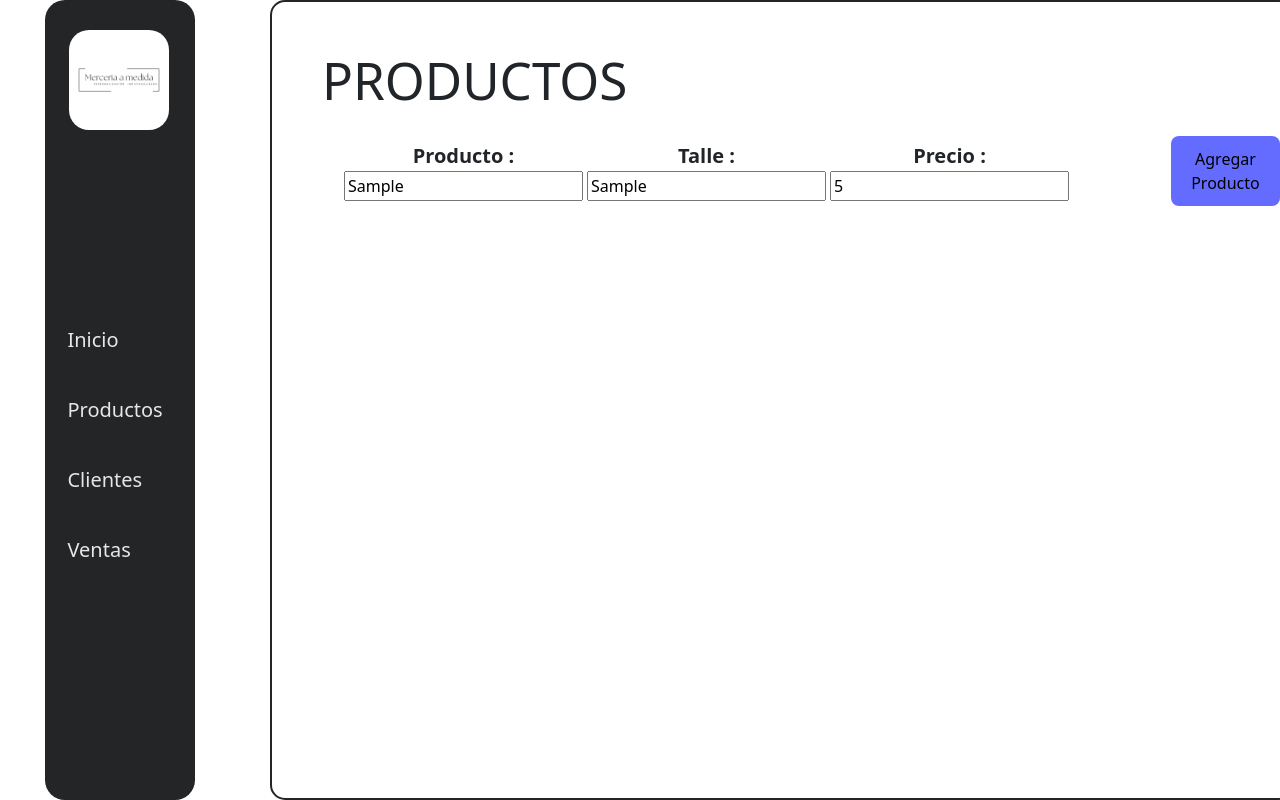
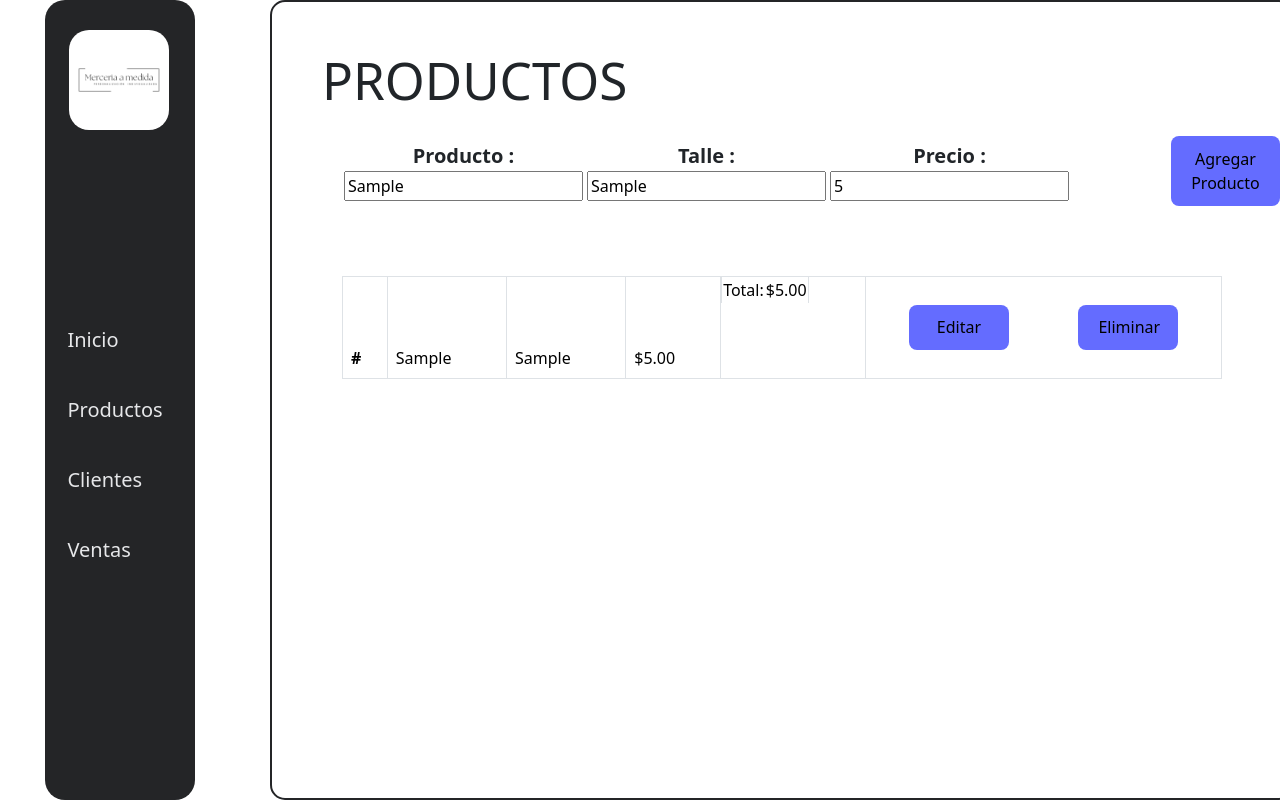
Before and after one commit to Agu1laredu/ControlDeVentas, a React (Vite) app: page /Productos in a window 1280 px wide. Both pictures are taken after typing "Sample", "Sample", "5" into the empty fields and a click on the button "Agregar Producto". Shown: the top 800 px of the page. Built offline with nearby package versions, Linux system fonts and the light colour scheme; no server answers.

Commit message:
correccion de tabla productos completa 80%

```diff
--- a/src/Screen/Produtos/Producto.tsx
+++ b/src/Screen/Produtos/Producto.tsx
@@ -139,23 +139,18 @@ class ProductManager {
 function Productos() {
   const [productList, setProductList] = useState<Product[]>([]);
   const [currentProduct, setCurrentProduct] = useState<Product | null>(null);
+  const [totalPrice, setTotalPrice] = useState<number>(0); // Estado para el precio total
   const productManager = new ProductManager();
 
   useEffect(() => {
     productManager.loadProductsFromLocalStorage();
     setProductList(productManager.getProducts());
+    updateTotalPrice();
   }, []);
 
   const handleFormSubmit = async (event: React.FormEvent<HTMLFormElement>) => {
     event.preventDefault();
     try {
-      // Obtiene la información del usuario autenticado
-      const userResponse = await client.auth.admin.getUserById("userId");
-
-      // Utilizamos el operador de encadenamiento opcional (?.) para acceder a user.id
-      const userId = userResponse.data?.user?.id;
-
-      if (userId) {
       const formData = new FormData(event.currentTarget);
       const name = formData.get("name") as string;
       const price = parseFloat(formData.get("price") as string);
@@ -166,34 +161,57 @@ function Productos() {
           name,
           price,
           Talle,
-            userId, // Usamos userId directamente
         },
       ]);
 
       console.log(result);
 
-        productManager.addProduct(name, price, Talle); // Agrega el producto localmente
-        productManager.saveProductsToLocalStorage(); // Guarda los productos en el localStorage
-        setProductList(productManager.getProducts());
-      } else {
-        // El usuario no está autenticado, puedes manejarlo según tus necesidades
-        console.error("Usuario no autenticado.");
-      }
-    } catch (err) {
-      console.error(err);
+      productManager.addProduct(name, price, Talle);
+      productManager.saveProductsToLocalStorage();
+      const updatedProductList = [
+        ...productList,
+        productManager.getProducts()[productManager.getProducts().length - 1],
+      ]; // Agrega el último producto agregado a la lista actual
+      setProductList(updatedProductList);
+      updateTotalPrice();
+    } catch (error) {
+      console.error(error);
+      throw error;
     }
   };
 
-  // Función para eliminar un producto
-  const handleDeleteProduct = (id: number) => {
+  const handleDeleteProduct = async (id: number) => {
+    try {
+      // Elimina el producto de la base de datos de Supabase
+      const result = await client.from("Products").delete().eq("id", id);
+
+      console.log(result);
+
+      // Elimina el producto localmente
       productManager.deleteProduct(id);
-    productManager.saveProductsToLocalStorage(); // Guardamos los productos en el localStorage
-    setProductList(productManager.getProducts());
+      productManager.saveProductsToLocalStorage();
+      const updatedProductList = productList.filter(
+        (product) => product.id !== id
+      );
+      setProductList(updatedProductList);
+      updateTotalPrice();
+    } catch (error) {
+      console.error(error);
+      throw error;
+    }
   };
 
   // Función para editar un producto
   const handleEditProduct = (product: Product) => {
     setCurrentProduct(product);
+  };
+
+  // Función para actualizar el precio total
+  const updateTotalPrice = () => {
+    const total = productManager
+      .getProducts()
+      .reduce((acc, product) => acc + product.price, 0);
+    setTotalPrice(total);
   };
 
   return (
@@ -244,6 +262,7 @@ function Productos() {
               required
             />
           </div>
+
           <ButtonEditar className="ButtonEditar" type="submit">
             {currentProduct ? "Editar Producto" : "Agregar Producto"}
           </ButtonEditar>
@@ -252,13 +271,18 @@ function Productos() {
         {/* Mostrar los productos agregados */}
         {productList.map((product) => (
           <TablaContainer key={product.id}>
+            <tr key={product.id}></tr>
             <Table striped bordered hover>
               <thead>
                 <tr>
                   <th>#</th>
-                  <th>{product.name}</th>
-                  <th>{product.Talle}</th>
-                  <th>${product.price}</th>
+                  <td>{product.name}</td>
+                  <td>{product.Talle}</td>
+                  <td>${product.price.toFixed(2)}</td>
+                  <tr>
+                    <td colSpan={2}>Total:</td>
+                    <td>${totalPrice.toFixed(2)}</td>
+                  </tr>
                   <th>
                     <div
                       className="ContainerItem"
```
Also changed, not shown: src/services/Auth.tsx (line endings or trailing spaces). Lines whose indentation alone changed are shown as unchanged.
